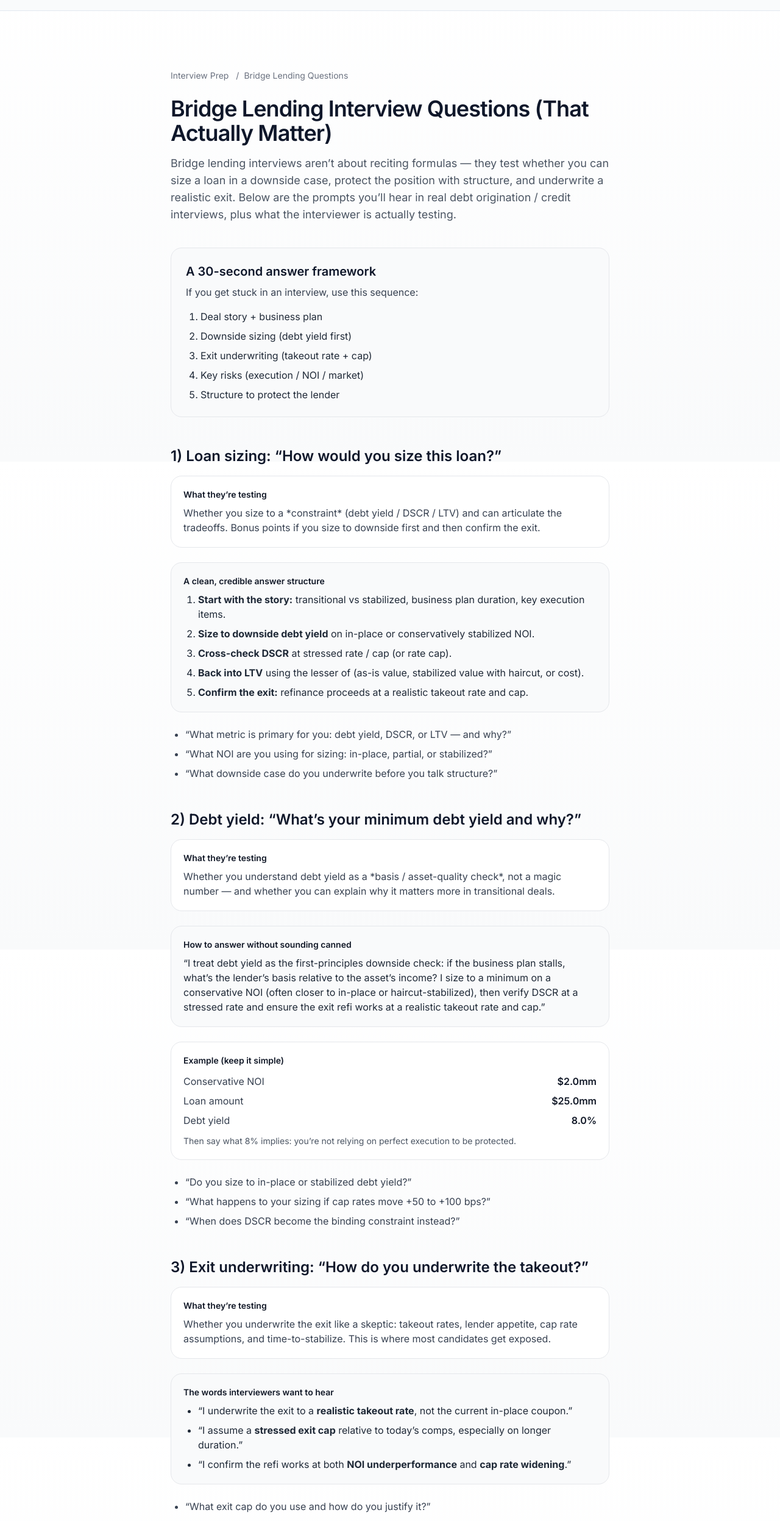
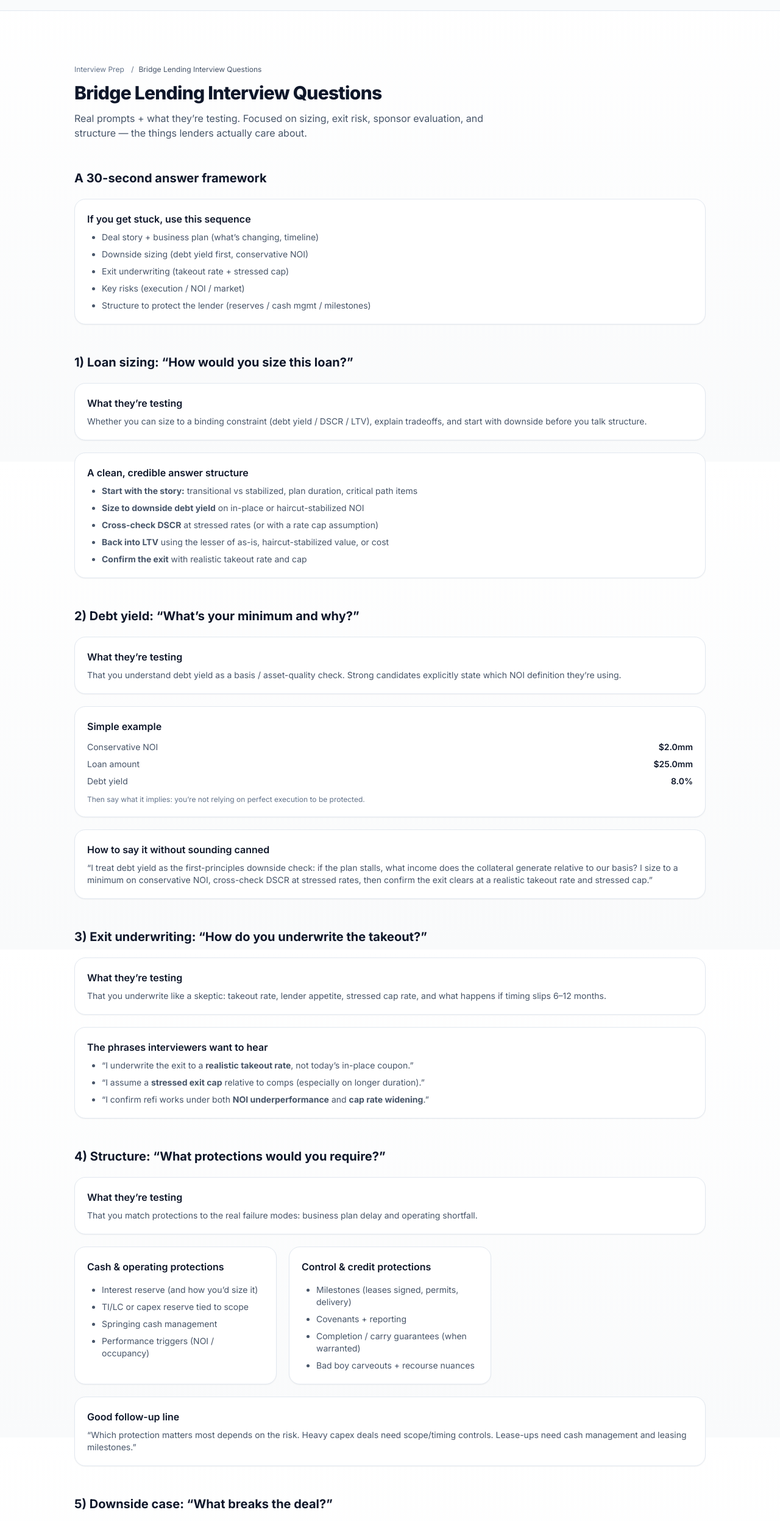
Before and after one commit to gdsatherlie/hirecre, a Next.js app: page /interview-prep/bridge-lending-questions in a window 1280 px wide. Shown: the part 43-2537 px from the top of the page at 61% size. Built offline with nearby package versions, Linux system fonts and the light colour scheme; no server answers.

Commit message:
Update page.tsx

```diff
--- a/app/interview-prep/bridge-lending-questions/page.tsx
+++ b/app/interview-prep/bridge-lending-questions/page.tsx
@@ -1,362 +1,182 @@
-import Link from "next/link";
 import type { Metadata } from "next";
+import {
+  PageShell,
+  Section,
+  Card,
+  Callout,
+  List,
+  MiniMath,
+  BottomCtas,
+  Grid,
+} from "../_components";
 
 export const metadata: Metadata = {
   title: "Bridge Lending Interview Questions | HireCRE",
   description:
-    "Real bridge lending interview questions (and how to answer): sizing, debt yield, DSCR, exit assumptions, sponsor risk, structure, and downside cases.",
+    "Real bridge lending interview questions (and what they’re testing): sizing, exit risk, sponsor evaluation, structure, and downside cases.",
 };
 
-export default function BridgeLendingQuestions() {
+export default function BridgeLendingInterviewQuestions() {
   return (
-    <main className="max-w-3xl mx-auto px-6 py-14">
-      <p className="text-sm text-gray-500 mb-6">
-        <Link href="/interview-prep" className="hover:underline">
-          Interview Prep
-        </Link>{" "}
-        <span className="mx-2">/</span>
-        <span>Bridge Lending Questions</span>
-      </p>
-
-      <h1 className="text-4xl font-semibold tracking-tight mb-4">
-        Bridge Lending Interview Questions (That Actually Matter)
-      </h1>
-
-      <p className="text-lg text-gray-600 mb-10">
-        Bridge lending interviews aren’t about reciting formulas — they test
-        whether you can size a loan in a downside case, protect the position
-        with structure, and underwrite a realistic exit. Below are the prompts
-        you’ll hear in real debt origination / credit interviews, plus what the
-        interviewer is actually testing.
-      </p>
-
-      <QuickFramework />
+    <PageShell
+      crumb={{ label: "Interview Prep", href: "/interview-prep" }}
+      title="Bridge Lending Interview Questions"
+      description="Real prompts + what they’re testing. Focused on sizing, exit risk, sponsor evaluation, and structure — the things lenders actually care about."
+    >
+      <Section title="A 30-second answer framework">
+        <Callout title="If you get stuck, use this sequence">
+          <List
+            items={[
+              <>Deal story + business plan (what’s changing, timeline)</>,
+              <>Downside sizing (debt yield first, conservative NOI)</>,
+              <>Exit underwriting (takeout rate + stressed cap)</>,
+              <>Key risks (execution / NOI / market)</>,
+              <>Structure to protect the lender (reserves / cash mgmt / milestones)</>,
+            ]}
+          />
+        </Callout>
+      </Section>
 
       <Section title="1) Loan sizing: “How would you size this loan?”">
-        <WhatTheyTest>
-          Whether you size to a *constraint* (debt yield / DSCR / LTV) and can
-          articulate the tradeoffs. Bonus points if you size to downside first
-          and then confirm the exit.
-        </WhatTheyTest>
+        <Card
+          title="What they’re testing"
+          description="Whether you can size to a binding constraint (debt yield / DSCR / LTV), explain tradeoffs, and start with downside before you talk structure."
+        />
 
         <Callout title="A clean, credible answer structure">
-          <ol className="list-decimal pl-6 space-y-2">
-            <li>
-              <b>Start with the story:</b> transitional vs stabilized, business
-              plan duration, key execution items.
-            </li>
-            <li>
-              <b>Size to downside debt yield</b> on in-place or conservatively
-              stabilized NOI.
-            </li>
-            <li>
-              <b>Cross-check DSCR</b> at stressed rate / cap (or rate cap).
-            </li>
-            <li>
-              <b>Back into LTV</b> using the lesser of (as-is value, stabilized
-              value with haircut, or cost).
-            </li>
-            <li>
-              <b>Confirm the exit:</b> refinance proceeds at a realistic
-              takeout rate and cap.
-            </li>
-          </ol>
+          <List
+            items={[
+              <>
+                <b>Start with the story:</b> transitional vs stabilized, plan duration, critical path items
+              </>,
+              <>
+                <b>Size to downside debt yield</b> on in-place or haircut-stabilized NOI
+              </>,
+              <>
+                <b>Cross-check DSCR</b> at stressed rates (or with a rate cap assumption)
+              </>,
+              <>
+                <b>Back into LTV</b> using the lesser of as-is, haircut-stabilized value, or cost
+              </>,
+              <>
+                <b>Confirm the exit</b> with realistic takeout rate and cap
+              </>,
+            ]}
+          />
         </Callout>
-
-        <ul className="list-disc pl-6 space-y-2 text-gray-700 mt-6">
-          <li>
-            “What metric is primary for you: debt yield, DSCR, or LTV — and why?”
-          </li>
-          <li>
-            “What NOI are you using for sizing: in-place, partial, or stabilized?”
-          </li>
-          <li>
-            “What downside case do you underwrite before you talk structure?”
-          </li>
-        </ul>
       </Section>
 
-      <Section title="2) Debt yield: “What’s your minimum debt yield and why?”">
-        <WhatTheyTest>
-          Whether you understand debt yield as a *basis / asset-quality check*,
-          not a magic number — and whether you can explain why it matters more
-          in transitional deals.
-        </WhatTheyTest>
-
-        <Callout title="How to answer without sounding canned">
-          <p className="text-gray-800">
-            “I treat debt yield as the first-principles downside check: if the
-            business plan stalls, what’s the lender’s basis relative to the
-            asset’s income? I size to a minimum on a conservative NOI (often
-            closer to in-place or haircut-stabilized), then verify DSCR at a
-            stressed rate and ensure the exit refi works at a realistic takeout
-            rate and cap.”
-          </p>
-        </Callout>
+      <Section title="2) Debt yield: “What’s your minimum and why?”">
+        <Card
+          title="What they’re testing"
+          description="That you understand debt yield as a basis / asset-quality check. Strong candidates explicitly state which NOI definition they’re using."
+        />
 
         <MiniMath
-          label="Example (keep it simple)"
+          label="Simple example"
           rows={[
             ["Conservative NOI", "$2.0mm"],
             ["Loan amount", "$25.0mm"],
             ["Debt yield", "8.0%"],
           ]}
-          note="Then say what 8% implies: you’re not relying on perfect execution to be protected."
+          note="Then say what it implies: you’re not relying on perfect execution to be protected."
         />
 
-        <ul className="list-disc pl-6 space-y-2 text-gray-700 mt-6">
-          <li>“Do you size to in-place or stabilized debt yield?”</li>
-          <li>“What happens to your sizing if cap rates move +50 to +100 bps?”</li>
-          <li>“When does DSCR become the binding constraint instead?”</li>
-        </ul>
+        <Callout title="How to say it without sounding canned">
+          <>
+            “I treat debt yield as the first-principles downside check: if the plan stalls,
+            what income does the collateral generate relative to our basis? I size to a minimum
+            on conservative NOI, cross-check DSCR at stressed rates, then confirm the exit clears
+            at a realistic takeout rate and stressed cap.”
+          </>
+        </Callout>
       </Section>
 
       <Section title="3) Exit underwriting: “How do you underwrite the takeout?”">
-        <WhatTheyTest>
-          Whether you underwrite the exit like a skeptic: takeout rates, lender
-          appetite, cap rate assumptions, and time-to-stabilize. This is where
-          most candidates get exposed.
-        </WhatTheyTest>
+        <Card
+          title="What they’re testing"
+          description="That you underwrite like a skeptic: takeout rate, lender appetite, stressed cap rate, and what happens if timing slips 6–12 months."
+        />
 
-        <Callout title="The words interviewers want to hear">
-          <ul className="list-disc pl-6 space-y-2">
-            <li>
-              “I underwrite the exit to a <b>realistic takeout rate</b>, not the
-              current in-place coupon.”
-            </li>
-            <li>
-              “I assume a <b>stressed exit cap</b> relative to today’s comps,
-              especially on longer duration.”
-            </li>
-            <li>
-              “I confirm the refi works at both <b>NOI underperformance</b> and{" "}
-              <b>cap rate widening</b>.”
-            </li>
-          </ul>
+        <Callout title="The phrases interviewers want to hear">
+          <List
+            items={[
+              <>
+                “I underwrite the exit to a <b>realistic takeout rate</b>, not today’s in-place coupon.”
+              </>,
+              <>
+                “I assume a <b>stressed exit cap</b> relative to comps (especially on longer duration).”
+              </>,
+              <>
+                “I confirm refi works under both <b>NOI underperformance</b> and <b>cap rate widening</b>.”
+              </>,
+            ]}
+          />
         </Callout>
-
-        <ul className="list-disc pl-6 space-y-2 text-gray-700 mt-6">
-          <li>“What exit cap do you use and how do you justify it?”</li>
-          <li>“What’s the takeout DSCR assumption?”</li>
-          <li>“What happens if leasing is 6–12 months behind plan?”</li>
-        </ul>
       </Section>
 
       <Section title="4) Structure: “What protections would you require?”">
-        <WhatTheyTest>
-          Whether you understand structure as “insurance” against the two real
-          failure modes: (1) business plan delays and (2) operating shortfall.
-        </WhatTheyTest>
+        <Card
+          title="What they’re testing"
+          description="That you match protections to the real failure modes: business plan delay and operating shortfall."
+        />
 
-        <div className="grid grid-cols-1 md:grid-cols-2 gap-4">
+        <Grid>
           <Card title="Cash & operating protections">
-            <ul className="list-disc pl-6 space-y-2 text-gray-700">
-              <li>Interest reserve (and how you size it)</li>
-              <li>TI/LC or capex reserve tied to scope</li>
-              <li>Springing cash management</li>
-              <li>Performance triggers (NOI / occupancy)</li>
-            </ul>
+            <List
+              items={[
+                <>Interest reserve (and how you’d size it)</>,
+                <>TI/LC or capex reserve tied to scope</>,
+                <>Springing cash management</>,
+                <>Performance triggers (NOI / occupancy)</>,
+              ]}
+            />
           </Card>
 
           <Card title="Control & credit protections">
-            <ul className="list-disc pl-6 space-y-2 text-gray-700">
-              <li>Covenants (DSCR / DY tests, reporting)</li>
-              <li>Milestones (leases signed, permits, etc.)</li>
-              <li>Completion / carry guarantees (where relevant)</li>
-              <li>Bad boy carveouts + recourse nuances</li>
-            </ul>
+            <List
+              items={[
+                <>Milestones (leases signed, permits, delivery)</>,
+                <>Covenants + reporting</>,
+                <>Completion / carry guarantees (when warranted)</>,
+                <>Bad boy carveouts + recourse nuances</>,
+              ]}
+            />
           </Card>
-        </div>
+        </Grid>
 
-        <Callout title="Good interviewer follow-up">
-          “Which protection matters most depends on the risk: for a heavy
-          capex/reposition, I care about scope/timing controls; for a lease-up,
-          I care about cash management and leasing milestones.”
+        <Callout title="Good follow-up line">
+          <>
+            “Which protection matters most depends on the risk. Heavy capex deals need scope/timing controls.
+            Lease-ups need cash management and leasing milestones.”
+          </>
         </Callout>
       </Section>
 
-      <Section title="5) Sponsor: “What makes this sponsor lendable?”">
-        <WhatTheyTest>
-          Whether you know sponsor quality is more than net worth. They want to
-          hear: repeatability, liquidity, and execution on the exact business
-          plan you’re underwriting.
-        </WhatTheyTest>
+      <Section title="5) Downside case: “What breaks the deal?”">
+        <Card
+          title="What they’re testing"
+          description="Whether you can identify the single biggest driver of loss and explain how you’d reduce it (lower leverage, more structure, different exit)."
+        />
 
-        <div className="grid grid-cols-1 md:grid-cols-2 gap-4">
-          <Card title="Green flags">
-            <ul className="list-disc pl-6 space-y-2 text-gray-700">
-              <li>Direct experience in the same asset + market</li>
-              <li>Liquidity relative to carry + capex</li>
-              <li>Evidence of operational capability (PM/leasing)</li>
-              <li>Clear capital stack & real equity at risk</li>
-            </ul>
-          </Card>
-
-          <Card title="Red flags">
-            <ul className="list-disc pl-6 space-y-2 text-gray-700">
-              <li>“Spreadsheet pro forma” with weak operating plan</li>
-              <li>Thin liquidity / multiple projects in flight</li>
-              <li>Over-reliance on refi timing</li>
-              <li>History of extensions / maturity stress</li>
-            </ul>
-          </Card>
-        </div>
-
-        <Callout title="The sponsor question to ask that sounds senior">
-          “Walk me through your last 2–3 deals that look like this — what went
-          wrong, and what did you do when the plan didn’t go perfectly?”
+        <Callout title="Most common break points">
+          <List
+            items={[
+              <>
+                <b>Execution delay:</b> renovations/leasing take longer → burn reserve → forced extension
+              </>,
+              <>
+                <b>NOI miss:</b> rent growth doesn’t show → debt yield falls → exit proceeds compress
+              </>,
+              <>
+                <b>Market move:</b> cap rates widen / takeout proceeds shrink → refi doesn’t clear
+              </>,
+            ]}
+          />
         </Callout>
       </Section>
 
-      <Section title="6) The downside case: “What breaks the deal?”">
-        <WhatTheyTest>
-          Whether you can identify the single biggest driver of loss and explain
-          how you’d reduce it (lower leverage, more structure, different exit).
-        </WhatTheyTest>
-
-        <Callout title="The 3 most common break-points">
-          <ol className="list-decimal pl-6 space-y-2">
-            <li>
-              <b>Execution delay:</b> renovations/leasing take longer → burn
-              reserve → forced extension.
-            </li>
-            <li>
-              <b>NOI miss:</b> rent growth doesn’t show up → debt yield falls →
-              exit proceeds shrink.
-            </li>
-            <li>
-              <b>Market move:</b> cap rates widen / takeout proceeds compress →
-              refi doesn’t clear.
-            </li>
-          </ol>
-        </Callout>
-
-        <ul className="list-disc pl-6 space-y-2 text-gray-700 mt-6">
-          <li>“What’s your extension strategy and what triggers it?”</li>
-          <li>“How do you think about rate caps vs floating exposure?”</li>
-          <li>“If the takeout market is shut, what’s Plan B?”</li>
-        </ul>
-      </Section>
-
-      <BottomNav />
-    </main>
+      <BottomCtas />
+    </PageShell>
   );
 }
-
-/* ---------- components ---------- */
-
-function Section({
-  title,
-  children,
-}: {
-  title: string;
-  children: React.ReactNode;
-}) {
-  return (
-    <section className="mt-12">
-      <h2 className="text-2xl font-semibold mb-4">{title}</h2>
-      <div className="space-y-6">{children}</div>
-    </section>
-  );
-}
-
-function WhatTheyTest({ children }: { children: React.ReactNode }) {
-  return (
-    <div className="rounded-2xl border bg-white p-5">
-      <p className="text-sm font-semibold text-gray-900 mb-2">What they’re testing</p>
-      <p className="text-gray-700">{children}</p>
-    </div>
-  );
-}
-
-function Callout({
-  title,
-  children,
-}: {
-  title: string;
-  children: React.ReactNode;
-}) {
-  return (
-    <div className="rounded-2xl border bg-gray-50 p-5">
-      <p className="text-sm font-semibold text-gray-900 mb-2">{title}</p>
-      <div className="text-gray-800">{children}</div>
-    </div>
-  );
-}
-
-function Card({ title, children }: { title: string; children: React.ReactNode }) {
-  return (
-    <div className="rounded-2xl border bg-white p-5">
-      <p className="text-sm font-semibold text-gray-900 mb-3">{title}</p>
-      {children}
-    </div>
-  );
-}
-
-function MiniMath({
-  label,
-  rows,
-  note,
-}: {
-  label: string;
-  rows: [string, string][];
-  note?: string;
-}) {
-  return (
-    <div className="rounded-2xl border bg-white p-5">
-      <p className="text-sm font-semibold text-gray-900 mb-3">{label}</p>
-      <div className="space-y-2">
-        {rows.map(([k, v]) => (
-          <div key={k} className="flex items-center justify-between gap-4">
-            <span className="text-gray-700">{k}</span>
-            <span className="font-semibold text-gray-900">{v}</span>
-          </div>
-        ))}
-      </div>
-      {note ? <p className="mt-3 text-sm text-gray-600">{note}</p> : null}
-    </div>
-  );
-}
-
-function QuickFramework() {
-  return (
-    <div className="rounded-2xl border bg-gray-50 p-6">
-      <h2 className="text-xl font-semibold mb-2">A 30-second answer framework</h2>
-      <p className="text-gray-700 mb-4">
-        If you get stuck in an interview, use this sequence:
-      </p>
-      <ol className="list-decimal pl-6 space-y-2 text-gray-800">
-        <li>Deal story + business plan</li>
-        <li>Downside sizing (debt yield first)</li>
-        <li>Exit underwriting (takeout rate + cap)</li>
-        <li>Key risks (execution / NOI / market)</li>
-        <li>Structure to protect the lender</li>
-      </ol>
-    </div>
-  );
-}
-
-function BottomNav() {
-  return (
-    <div className="mt-14 flex flex-wrap gap-3">
-      <Link
-        href="/interview-prep"
-        className="rounded-lg border px-4 py-2 text-sm hover:bg-gray-50 transition"
-      >
-        Back to Hub
-      </Link>
-      <Link
-        href="/board"
-        className="rounded-lg border px-4 py-2 text-sm hover:bg-gray-50 transition"
-      >
-        Browse Jobs
-      </Link>
-      <Link
-        href="/alerts"
-        className="rounded-lg bg-black text-white px-4 py-2 text-sm hover:opacity-90 transition"
-      >
-        Get Weekly Alerts
-      </Link>
-    </div>
-  );
-}
```
